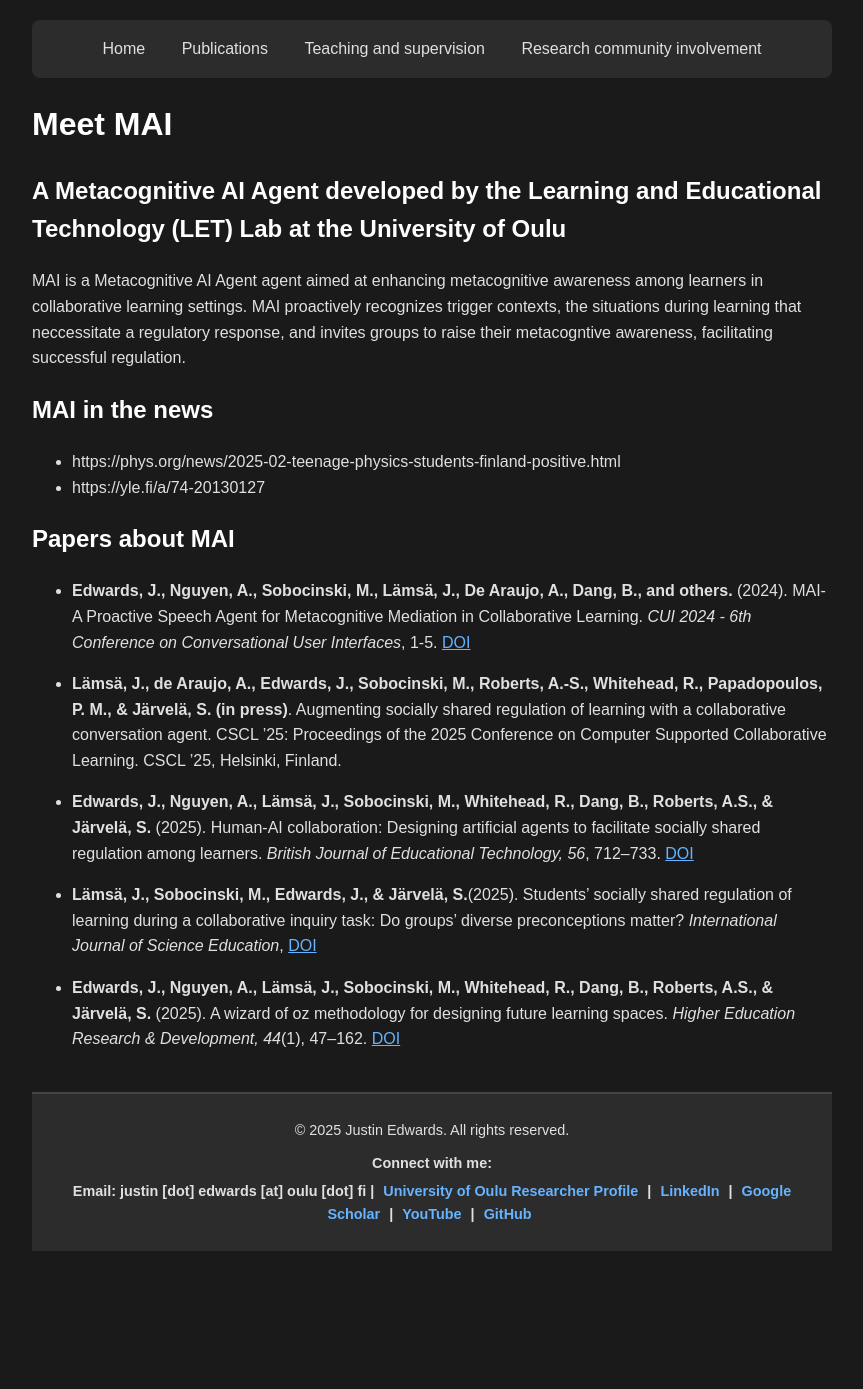
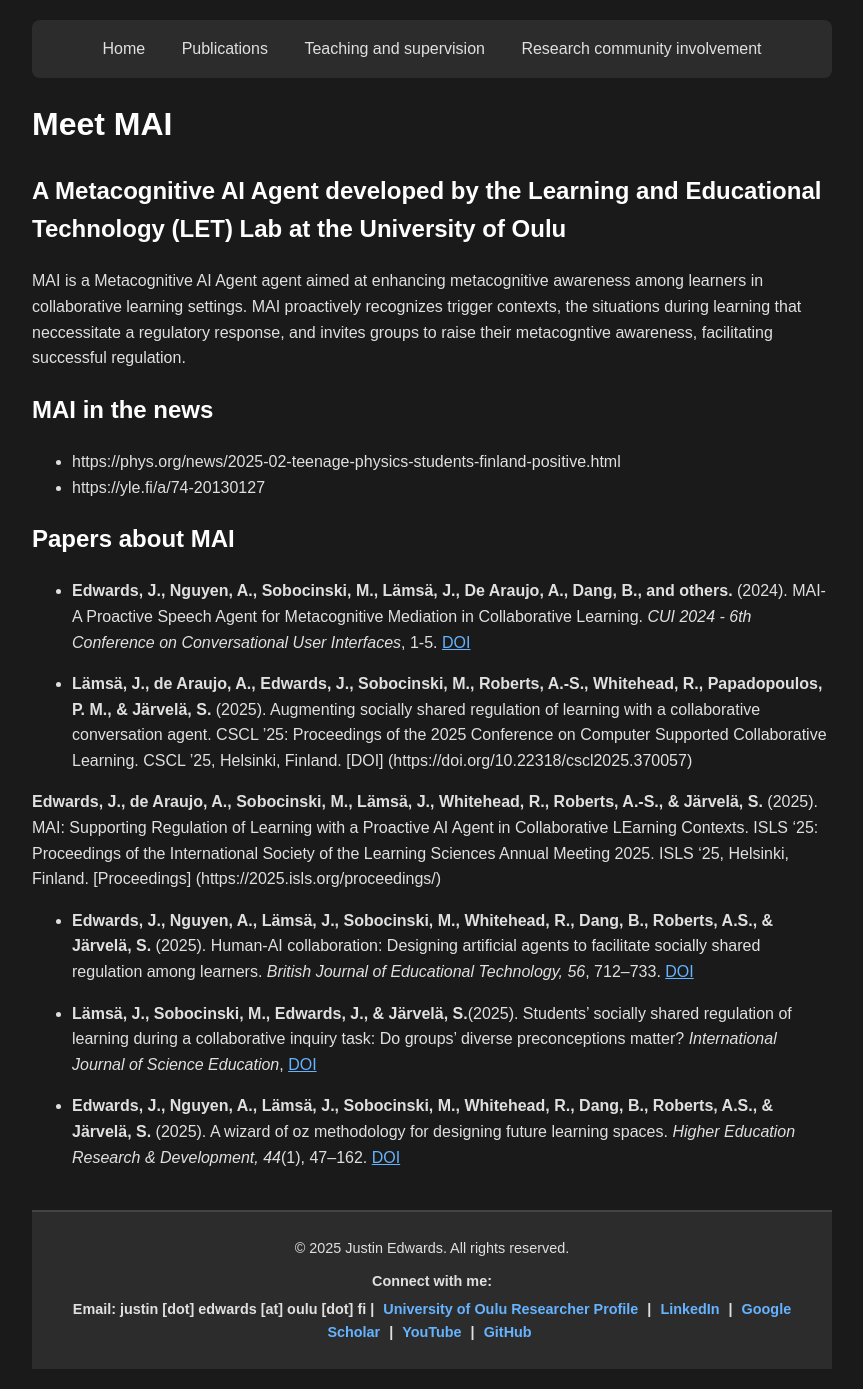
Before and after one commit to justinHCI/justinHCI.github.io, a Jekyll site: the page built from MAI.md, in a window 1280 px wide. Shown: the whole page, without its empty margins (208-1071 px from the left). Built offline with Jekyll 4.4.1, drawn with Linux system fonts in a browser that asks for light colours; before the commit the page ends 1271 px from its top, so only the background shows below that.

Commit message:
Update MAI.md

```diff
--- a/MAI.md
+++ b/MAI.md
@@ -16,7 +16,9 @@ MAI is a Metacognitive AI Agent agent aimed at enhancing metacognitive awareness
 
 - **Edwards, J., Nguyen, A., Sobocinski, M., Lämsä, J., De Araujo, A., Dang, B., and others.** (2024). MAI-A Proactive Speech Agent for Metacognitive Mediation in Collaborative Learning. *CUI 2024 - 6th Conference on Conversational User Interfaces*, 1-5. [DOI](https://doi.org/10.1145/3640794.3665585)
 
-- **Lämsä, J., de Araujo, A., Edwards, J., Sobocinski, M., Roberts, A.-S., Whitehead, R., Papadopoulos, P. M., & Järvelä, S. (in press)**. Augmenting socially shared regulation of learning with a collaborative conversation agent. CSCL ’25: Proceedings of the 2025 Conference on Computer Supported Collaborative Learning. CSCL ’25, Helsinki, Finland.
+- **Lämsä, J., de Araujo, A., Edwards, J., Sobocinski, M., Roberts, A.-S., Whitehead, R., Papadopoulos, P. M., & Järvelä, S.** (2025). Augmenting socially shared regulation of learning with a collaborative conversation agent. CSCL ’25: Proceedings of the 2025 Conference on Computer Supported Collaborative Learning. CSCL ’25, Helsinki, Finland.  [DOI] (https://doi.org/10.22318/cscl2025.370057)
+
+ **Edwards, J., de Araujo, A., Sobocinski, M., Lämsä, J., Whitehead, R., Roberts, A.-S., & Järvelä, S.** (2025). MAI: Supporting Regulation of Learning with a Proactive AI Agent in Collaborative LEarning Contexts. ISLS '25: Proceedings of the International Society of the Learning Sciences Annual Meeting 2025. ISLS '25, Helsinki, Finland. [Proceedings] (https://2025.isls.org/proceedings/)
 
 - **Edwards, J., Nguyen, A., Lämsä, J., Sobocinski, M., Whitehead, R., Dang, B., Roberts, A.S., & Järvelä, S.** (2025). Human-AI collaboration: Designing artificial agents to facilitate socially shared regulation among learners. *British Journal of Educational Technology, 56*, 712–733. [DOI](https://doi.org/10.1111/bjet.13534)
 
```
